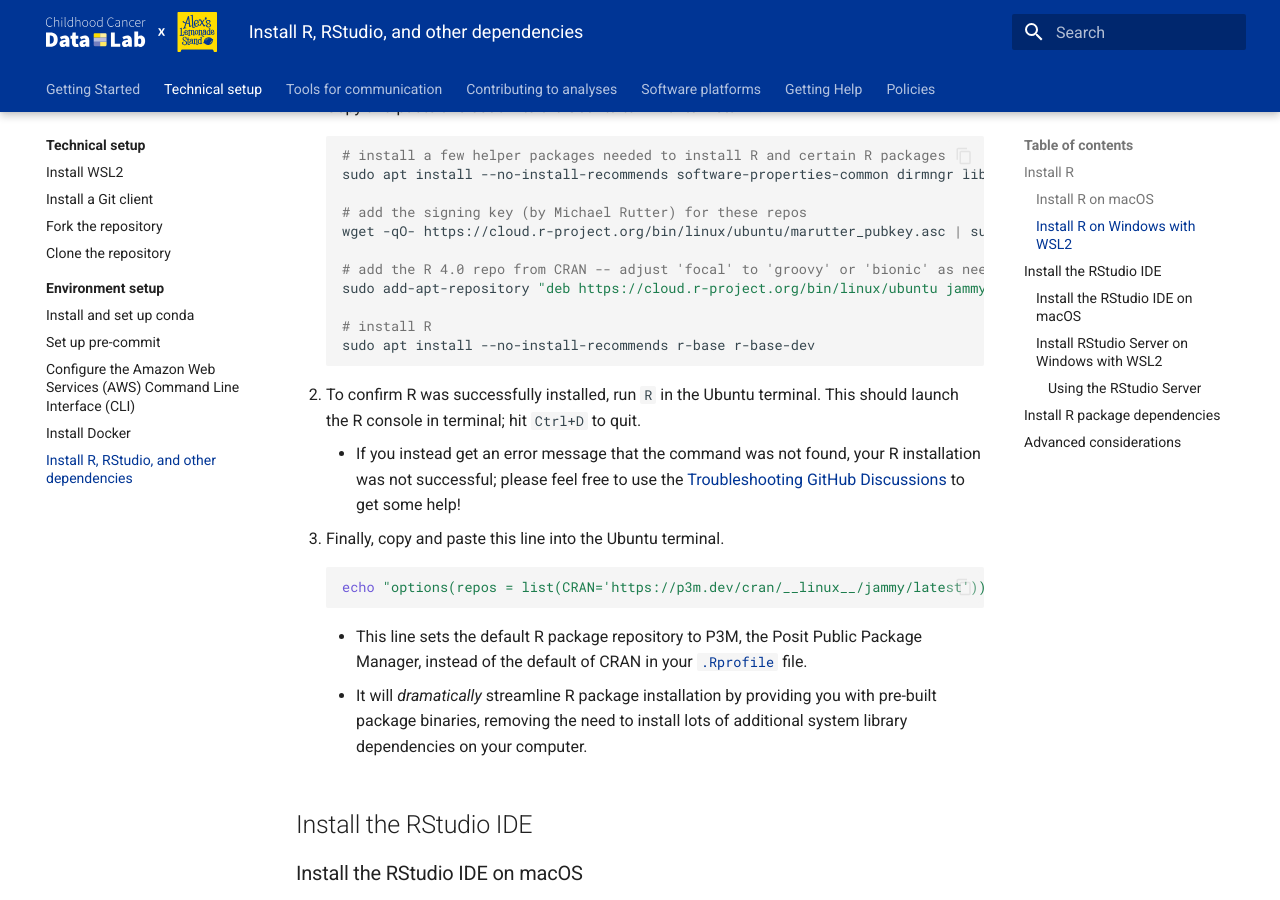
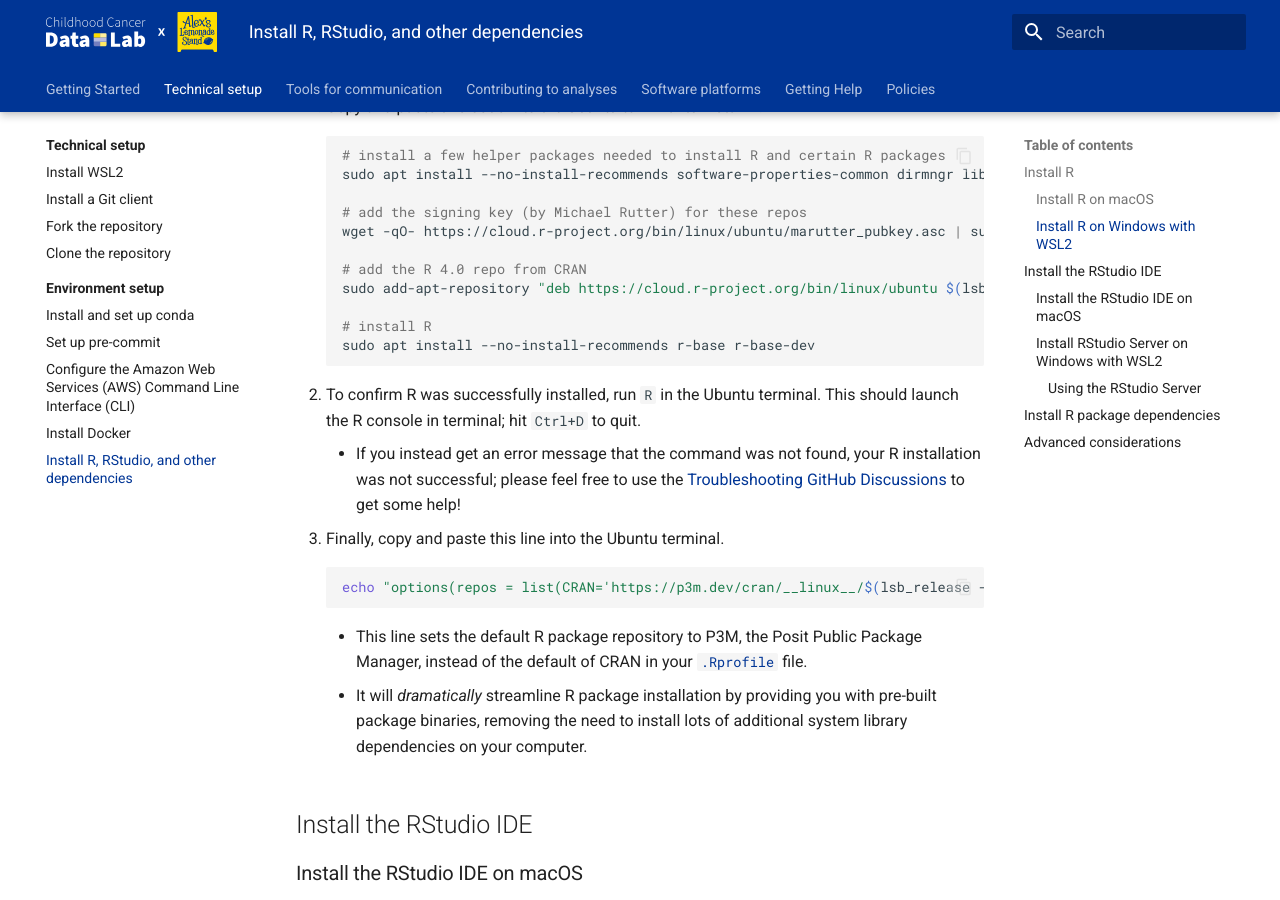
Before and after one commit to AlexsLemonade/OpenScPCA-analysis, an MkDocs documentation site: the page built from docs/technical-setup/environment-setup/install-r-rstudio.md, in a window 1280 px wide and 900 px high, scrolled down 1558 px. Built offline with MkDocs 1.6.1 and Material for MkDocs 9.7.7, drawn with Linux system fonts in a browser that asks for light colours; some of the changed text lies outside the part shown.

````diff
--- a/docs/technical-setup/environment-setup/install-r-rstudio.md
+++ b/docs/technical-setup/environment-setup/install-r-rstudio.md
@@ -55,8 +55,8 @@ These instructions will install R on the WSL2 side of your computer.
     # add the signing key (by Michael Rutter) for these repos
     wget -qO- https://cloud.r-project.org/bin/linux/ubuntu/marutter_pubkey.asc | sudo tee -a /etc/apt/trusted.gpg.d/cran_ubuntu_key.asc
 
-    # add the R 4.0 repo from CRAN -- adjust 'focal' to 'groovy' or 'bionic' as needed
-    sudo add-apt-repository "deb https://cloud.r-project.org/bin/linux/ubuntu jammy-cran40/"
+    # add the R 4.0 repo from CRAN
+    sudo add-apt-repository "deb https://cloud.r-project.org/bin/linux/ubuntu $(lsb_release -cs)-cran40/"
 
     # install R
     sudo apt install --no-install-recommends r-base r-base-dev
@@ -68,7 +68,7 @@ This should launch the R console in terminal; hit `Ctrl+D` to quit.
 
 1. Finally, copy and paste this line into the Ubuntu terminal.
     ```sh
-    echo "options(repos = list(CRAN='https://p3m.dev/cran/__linux__/jammy/latest'))" >> ~/.Rprofile
+    echo "options(repos = list(CRAN='https://p3m.dev/cran/__linux__/$(lsb_release -cs)/latest'))" >> ~/.Rprofile
     ```
       - This line sets the default R package repository to P3M, the Posit Public Package Manager, instead of the default of CRAN in your [`.Rprofile`](https://support.posit.co/hc/en-us/articles/360047157094-Managing-R-with-Rprofile-Renviron-Rprofile-site-Renviron-site-rsession-conf-and-repos-conf) file.
        - It will _dramatically_ streamline R package installation by providing you with pre-built package binaries, removing the need to install lots of additional system library dependencies on your computer.
````
Also changed, not shown: other parts of docs/technical-setup/environment-setup/install-r-rstudio.md (+1 -2 lines).
